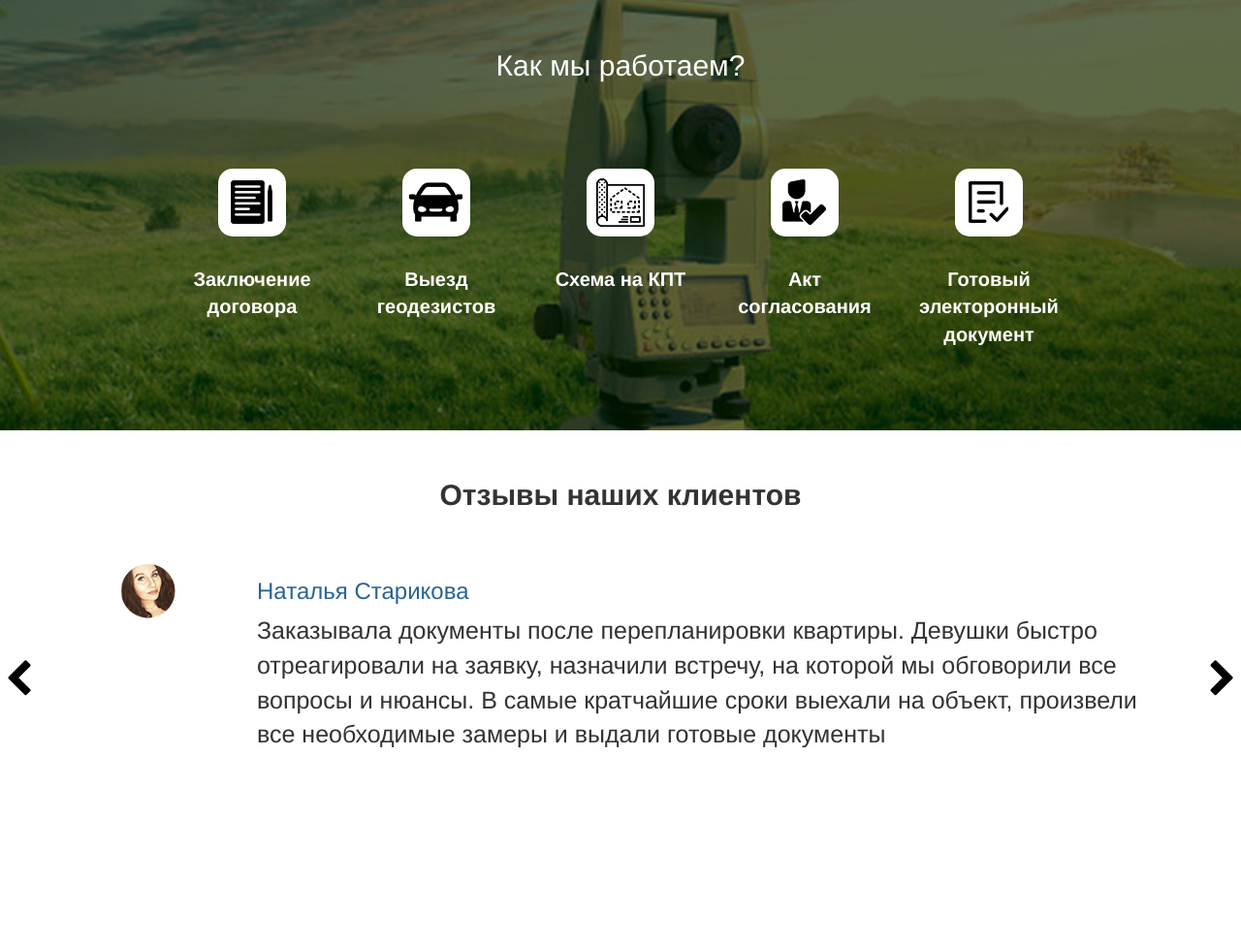
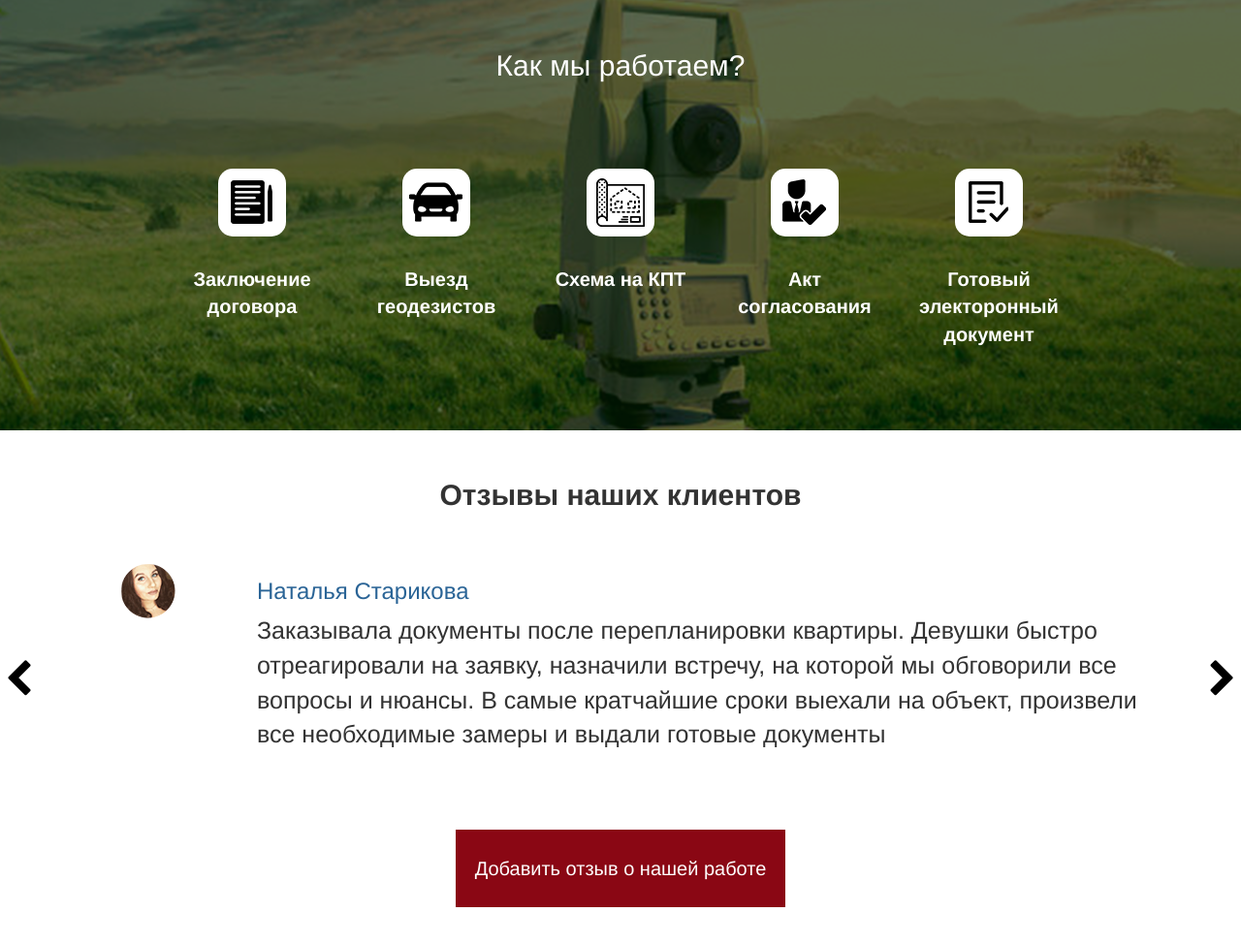
Before and after one commit to lentinB/Kadastr, a plain HTML site: page index.html in a window 1280 px wide. Shown: the part 3080-4054 px from the top of the page at 97% size. Before the commit the page ends 3966 px from the top, so only its background shows below. Drawn offline with nearby package versions, Linux system fonts and the light colour scheme.

Commit message:
добавил в блок отзывы (кнопку)

```diff
--- a/css/style.scss
+++ b/css/style.scss
@@ -295,7 +295,20 @@ body {
     }
   }
   .reviews {
-
+    .btn {
+      margin-top: 70px;
+      border-radius: 0;
+      width: 340px;
+      height: 80px;
+      font-size: 20px;
+      color: #FFFFFF;
+      background-color: #8A0714;
+    }
+    .btn:hover {
+      color: #000000;
+      border: 2px solid #000000;
+      text-decoration: none;
+    }
     h2 {
       font-size: 30px;
       margin: 50px 100px;
@@ -308,7 +321,7 @@ body {
       text-align: left;
       color: #2a6496;
     }
-    img{
+    img {
       margin-top: 5px;
     }
     .fa-chevron-left {
--- a/index.html
+++ b/index.html
@@ -291,6 +291,8 @@
                         <span class="fa fa-chevron-right"></span>
                     </a>
                 </div>
+
+                <button class="btn" href="#">Добавить отзыв о нашей работе</button>
             </div>
         </div>
     </div>
```
Also changed, not shown: css/style.css, 1 other file.
